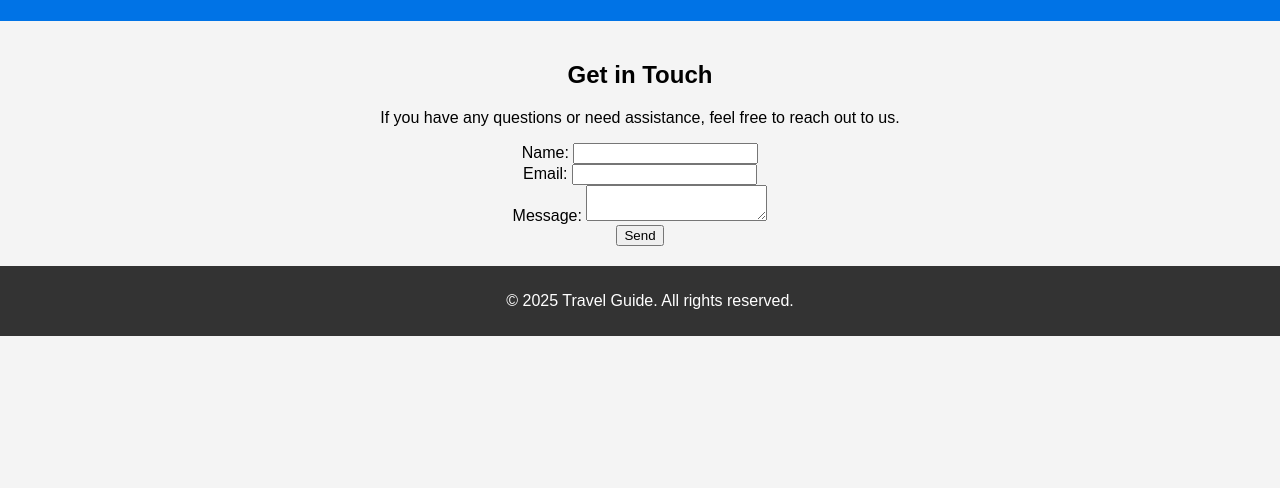
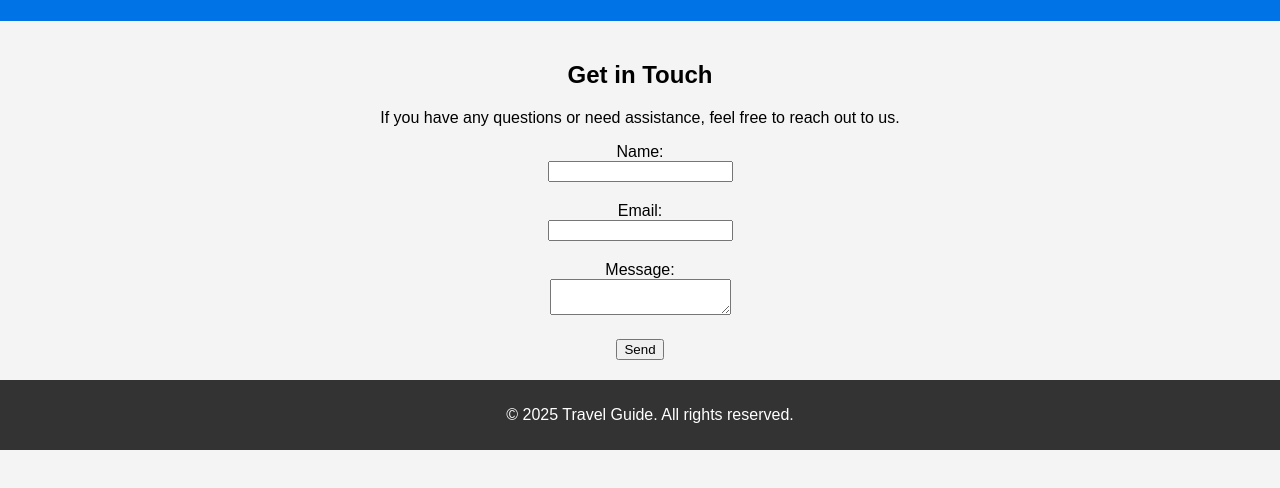
Before and after one commit to hibrahimh/travel-site, a plain HTML site: page contact.html in a window 1280 px wide. Shown: the part 140-628 px from the top of the page. Drawn offline with Linux system fonts and the light colour scheme.

Commit message:
Update styles.css

```diff
--- a/assets/styles.css
+++ b/assets/styles.css
@@ -65,3 +65,12 @@ footer {
     bottom: 0;
     width: 100%;
 }
+
+#namefield, #emailfield, #messagefield {
+    padding-bottom: 20px;
+}
+
+label {
+    display: block;
+    text-align: center;
+}
```
